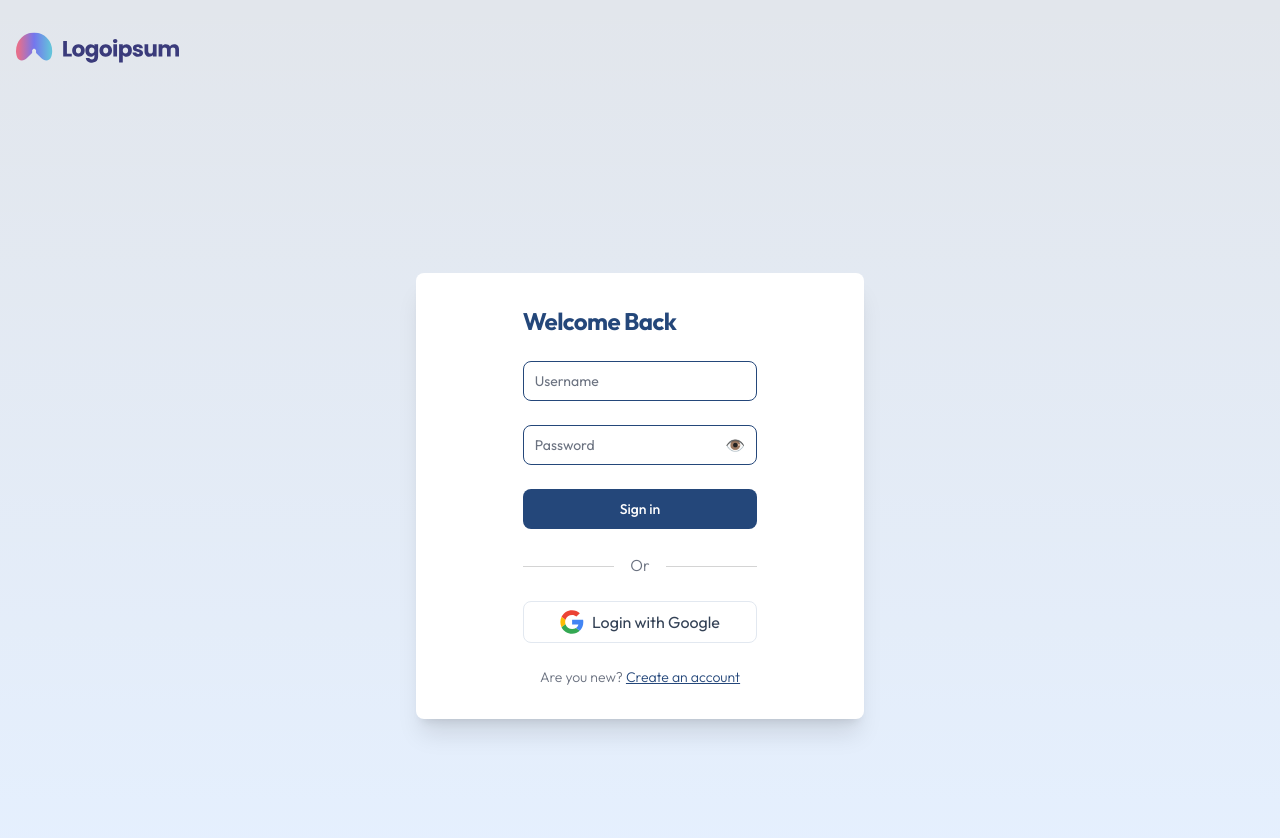
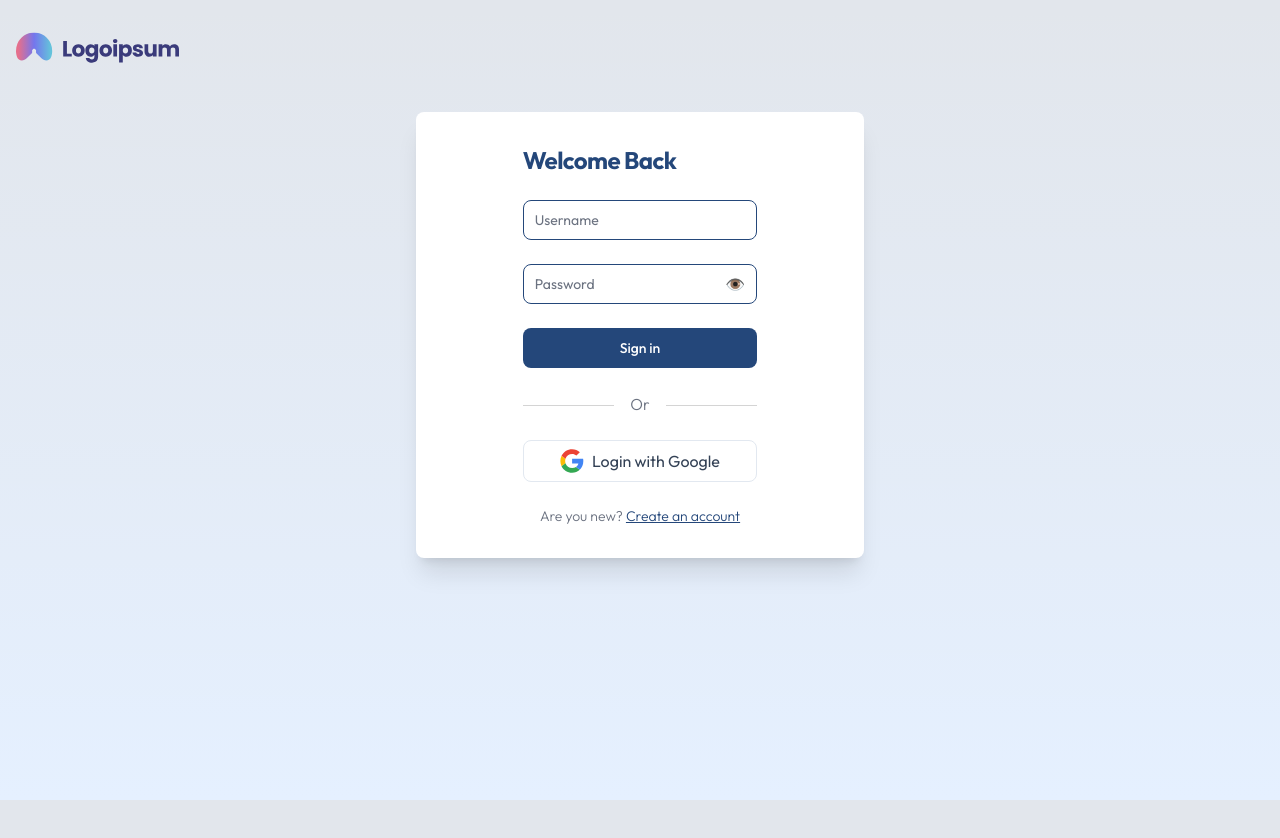
Before and after one commit to adrianbarnes/urgenttime, a Next.js app: page /auth in a window 1280 px wide. Shown: the top 838 px of the page. After the commit the page ends 800 px from the top, so only its background shows below. Built offline with nearby package versions, Linux system fonts and the light colour scheme; no server answers.

Commit message:
FIx page height

```diff
--- a/src/app/auth/page.tsx
+++ b/src/app/auth/page.tsx
@@ -11,15 +11,6 @@ import { redirect } from "next/navigation";
 
 
 export default function LoginPage() {
-
-  // const { data: session, status } = useSession();
-
-  // useEffect(() => {
-  //   if (status === 'authenticated') {
-  //     redirect('calls');
-  //   }
-  // }, [status]);
-
 
   const [showPassword, setShowPassword] = useState(false);
 
@@ -64,8 +55,8 @@ export default function LoginPage() {
   };
 
   return (
-    <main className="flex min-h-screen flex-col items-center justify-between">
-        <div className="flex flex-col lg:w-6/12 w-full items-center justify-center px-6 py-8 mx-auto md:h-screen lg:py-0">
+    <main className="flex flex-col items-center justify-between">
+        <div className="flex flex-col lg:w-6/12 w-full items-center justify-center px-6 py-8 mx-auto md:py-4">
           <div className="w-full bg-white rounded-lg shadow-xl shadow-blue md:mt-0 sm:max-w-md xl:p-0">
             <div className="lg:w-8/12 p-6 mx-auto space-y-4 md:space-y-6 sm:p-8">
               <h1 className="text-xl mb-5 font-bold leading-tight tracking-tight text-gray-700 md:text-2xl text-dark-blue">
--- a/src/app/calls/[id]/join/page.tsx
+++ b/src/app/calls/[id]/join/page.tsx
@@ -125,7 +125,7 @@ export default function JoinPage({ params }: { params: { id: string } }) {
 
   return (
 
-    <main className="flex min-h-screen flex-col items-center justify-between p-4">
+    <main className="flex flex-col items-center justify-between p-4">
       <div className="container mx-auto mt-14">
         <div className="flex flex-col md:flex-row w-full h-full">
 
--- a/src/app/globals.css
+++ b/src/app/globals.css
@@ -24,6 +24,7 @@ body {
       rgb(var(--background-end-rgb))
     )
     rgb(var(--background-start-rgb));
+    height: 100vh;
 }
 
 
```
